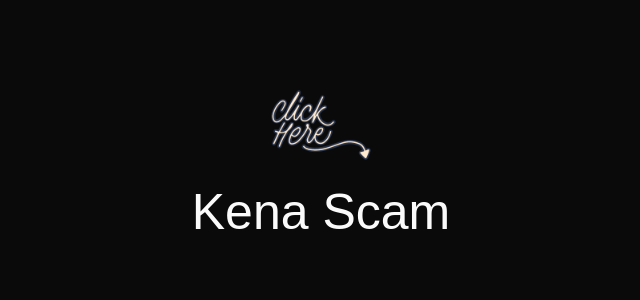
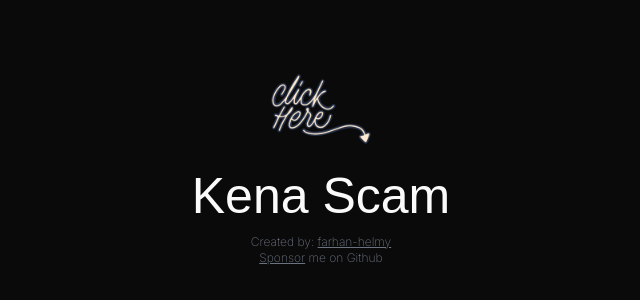
Before and after one commit to farhan-helmy/kenascam, a Next.js app: page / in a window 1280 px wide. Shown: the part 238-538 px from the top of the page, without its empty margins (319-959 px from the left). Built offline with nearby package versions, Linux system fonts and the light colour scheme; a web font is replaced by a local one.

Commit message:
feat: update ui, add beam

```diff
--- a/src/app/browse/page.tsx
+++ b/src/app/browse/page.tsx
@@ -16,6 +16,7 @@ import { DeleteFile } from '@/lib/server/s3';
 import { Card, CardContent, CardDescription, CardHeader, CardTitle } from '@/components/ui/card';
 import { getScams } from '@/service/scam';
 import { transformFormat } from '@/lib/utils';
+import { Heart } from 'lucide-react';
 
 type ScamCardProps = {
   name: string;
@@ -104,7 +105,14 @@ export default function Browse() {
           <Link href="https://github.com/farhan-helmy/kenascam">
             <GitHubLogoIcon className="mr-4 h-6 w-6" />
           </Link>
-          <DiscordLogoIcon className="h-6 w-6" />
+          <Link href="https://github.com/sponsors/farhan-helmy">
+            <div className='flex flex-row gap-2 border-2 rounded-md p-1 items-center justify-center'>
+              <Heart className="h-4 w-4 text-red-400" />
+              <div className='text-sm'>
+                Sponsor
+              </div>
+            </div>
+          </Link>
         </div>
         <div className="max-h-screen">
           <Dialog onOpenChange={() => cleanUpImages()}>
--- a/src/app/layout.tsx
+++ b/src/app/layout.tsx
@@ -1,6 +1,7 @@
 import type { Metadata } from 'next';
 import { Inter } from 'next/font/google';
 import './globals.css';
+import Script from 'next/script';
 import Provider from './provider';
 import { Toaster } from '@/components/ui/sonner'
 
@@ -16,6 +17,7 @@ export const metadata: Metadata = {
 export default function RootLayout({ children }: { children: React.ReactNode }) {
   return (
     <html lang="en" suppressHydrationWarning>
+      <Script src="https://beamanalytics.b-cdn.net/beam.min.js" data-token="985d914f-a13a-4d21-9289-bf51f9d27097" async />
       <Provider>
         <body className={inter.className}>
           <main>
--- a/src/app/page.tsx
+++ b/src/app/page.tsx
@@ -26,6 +26,8 @@ export default function Home() {
         <Link href="/browse">
           <button className={`text-[50px] ${bungee.className}`}>Kena Scam</button>
         </Link>
+        <div className='text-xs text-gray-500 font-extralight'>Created by: <Link className='underline' href="https://github.com/farhan-helmy">farhan-helmy</Link> </div>
+        <div className='text-xs text-gray-500 font-extralight'> <Link className='' href="https://github.com/sponsors/farhan-helmy"> <span className='underline'>Sponsor</span> me on Github</Link> </div>
       </div>
     </>
   );
```
Lines whose indentation alone changed are shown as unchanged.
